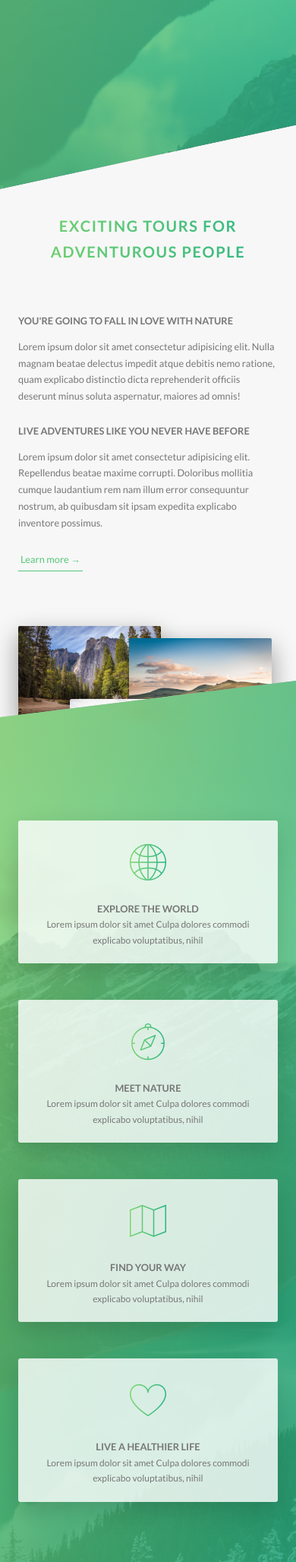
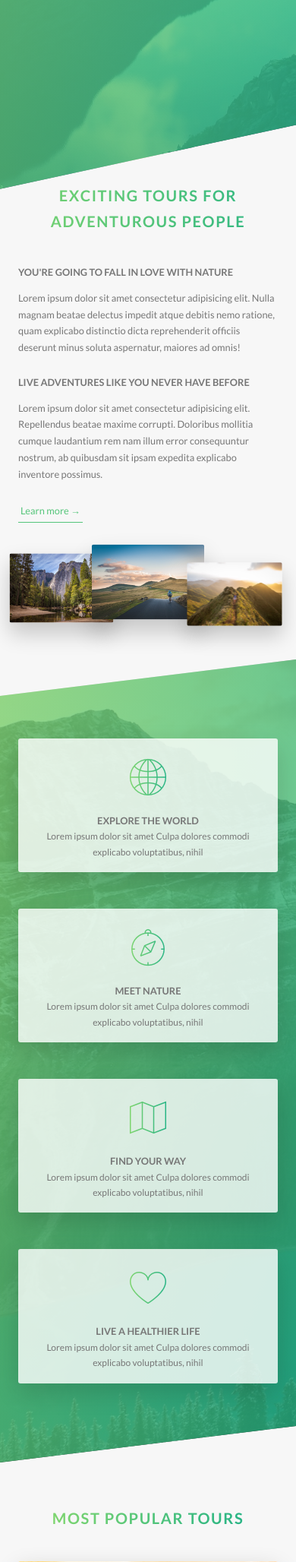
Before and after one commit to hanin77/Nature-tours-booking-landing-page, a PHP site: page / in a window 390 px wide. Shown: the part 553-2609 px from the top of the page at 76% size. Run offline with PHP 8.4, Linux system fonts and the light colour scheme.

Commit message:
added media queries for the layout,About and Features Sections

```diff
--- a/css/style.css
+++ b/css/style.css
@@ -136,9 +136,15 @@ body {
 
 .u-margin-bottom-medium {
   margin-bottom: 4rem !important; }
+  @media (max-width: 56.25em) {
+    .u-margin-bottom-medium {
+      margin-bottom: 3rem !important; } }
 
 .u-margin-bottom-big {
   margin-bottom: 8rem !important; }
+  @media (max-width: 56.25em) {
+    .u-margin-bottom-big {
+      margin-bottom: 5rem !important; } }
 
 .u-margin-top-hug {
   margin-top: 10rem !important; }
@@ -232,15 +238,34 @@ body {
     position: absolute;
     transition: all .5s;
     outline-offset: 2rem; }
+    @media (max-width: 56.25em) {
+      .composition__photo {
+        float: left;
+        position: relative;
+        width: 33.333333%;
+        box-shadow: 0 1.5rem 3rem rgba(0, 0, 0, 0.2); } }
     .composition__photo--p1 {
       left: 0;
       top: 3rem; }
+      @media (max-width: 56.25em) {
+        .composition__photo--p1 {
+          top: 0;
+          transform: scale(1.2); } }
     .composition__photo--p2 {
-      right: 1rem;
+      right: 0;
       top: 5rem; }
+      @media (max-width: 56.25em) {
+        .composition__photo--p2 {
+          top: -1rem;
+          transform: scale(1.3); } }
     .composition__photo--p3 {
       left: 20%;
       top: 15rem; }
+      @media (max-width: 56.25em) {
+        .composition__photo--p3 {
+          transform: scale(1.1);
+          top: 1rem;
+          left: 0; } }
     .composition__photo:hover {
       outline: 1.2rem solid #28b485;
       transform: scale(1.1) translateY(-0.9rem) translateX(-3.7rem);
@@ -257,6 +282,9 @@ body {
   border-radius: 3px;
   box-shadow: 0 1.5rem 4rem rgba(0, 0, 0, 0.15);
   transition: transform .3s; }
+  @media (max-width: 56.25em) {
+    .feature-box {
+      padding: 2rem; } }
   .feature-box__icon {
     font-size: 6rem;
     margin-bottom: .5rem;
@@ -265,6 +293,9 @@ body {
     background-clip: text;
     -webkit-background-clip: text;
     color: transparent; }
+    @media (max-width: 56.25em) {
+      .feature-box__icon {
+        margin: 0; } }
   .feature-box:hover {
     transform: scale(1.1) translateY(-1.5rem); }
 
@@ -567,28 +598,43 @@ body {
   background-color: #f7f7f7;
   padding: 25rem 0;
   margin-top: -20vh; }
+  @media (max-width: 56.25em) {
+    .section-about {
+      padding: 20rem 0; } }
 
 .section-features {
   padding: 20rem 0;
-  background-image: linear-gradient(to bottom right, rgba(126, 213, 111, 0.8), rgba(40, 180, 133, 0.8)), url("../img/nat-4.jpg");
+  background-image: linear-gradient(to right bottom, rgba(126, 213, 111, 0.8), rgba(40, 180, 133, 0.8)), url("../img/nat-4.jpg");
   background-size: cover;
-  background-position: top;
-  transform: skewY(-7deg) translateY(-10rem); }
+  transform: skewY(-7deg);
+  margin-top: -10rem; }
   .section-features > * {
     transform: skewY(7deg); }
+  @media (max-width: 56.25em) {
+    .section-features {
+      padding: 10rem 0; } }
 
 .section-tours {
   background-color: #f7f7f7;
   padding: 25rem 0 15rem 0;
-  margin-top: -15rem; }
+  margin-top: -10rem; }
+  @media (max-width: 56.25em) {
+    .section-tours {
+      padding: 20rem 0 10rem 0; } }
 
 .section-stories {
   position: relative;
   padding: 15rem 0; }
+  @media (max-width: 56.25em) {
+    .section-stories {
+      padding: 10rem 0; } }
 
 .section-book {
   padding: 15rem 0;
   background-image: linear-gradient(to right bottom, #7ed56f, #28b485); }
+  @media (max-width: 56.25em) {
+    .section-book {
+      padding: 10rem 0; } }
 
 .book {
   background-image: linear-gradient(105deg, rgba(255, 255, 255, 0.9) 0%, rgba(255, 255, 255, 0.9) 50%, transparent 50%), url(../img/nat-10.jpg);
@@ -676,6 +722,9 @@ body {
   .footer__logo-box {
     text-align: center;
     margin-bottom: 8rem; }
+    @media (max-width: 56.25em) {
+      .footer__logo-box {
+        margin-bottom: 6rem; } }
   .footer__logo {
     width: 15rem;
     height: auto; }
@@ -708,10 +757,11 @@ body {
     padding-top: 2rem;
     width: 80%;
     float: right; }
-    @media (max-width: 37em) {
+    @media (max-width: 56.25em) {
       .footer__copyright {
         width: 100%;
-        float: none; } }
+        float: none;
+        text-align: center; } }
 
 .navigation__checkbox {
   display: none; }
--- a/sass/base/_utilities.scss
+++ b/sass/base/_utilities.scss
@@ -8,14 +8,23 @@
 
 .u-margin-bottom-medium {
     margin-bottom: 4rem !important;
+
+    @include respond(tab-port) {
+        margin-bottom: 3rem !important;
+    }
 }
 
 .u-margin-bottom-big {
     margin-bottom: 8rem !important;
+
+    @include respond(tab-port) {
+        margin-bottom: 5rem !important;
+    }
 }
 
 .u-margin-top-hug {
     margin-top: 10rem !important;
+
 }
 
 .u-margin-top-big {
--- a/sass/components/_composition.scss
+++ b/sass/components/_composition.scss
@@ -8,20 +8,42 @@
         position: absolute;
         transition: all .5s;
         outline-offset: 2rem;
+        @include respond(tab-port) {
+            float: left;
+            position: relative;
+            width: 33.333333%;
+            box-shadow: 0 1.5rem 3rem rgba($color-black,.2);
 
+        }
         &--p1 {
             left: 0;
             top: 3rem;
+
+            @include respond(tab-port) {
+                top: 0;
+                transform: scale(1.2);
+            }
         }
 
         &--p2 {
-            right: 1rem;
+            right: 0;
             top: 5rem;
+
+            @include respond(tab-port) {
+                top: -1rem;
+                transform: scale(1.3);
+            }
 
         }
         &--p3 {
             left: 20%;
             top: 15rem;
+
+            @include respond(tab-port) {
+                transform: scale(1.1);
+                top: 1rem;
+                left: 0;
+            }
 
         }
         &:hover {
--- a/sass/components/feature-box.scss
+++ b/sass/components/feature-box.scss
@@ -6,6 +6,11 @@
     border-radius: 3px;
     box-shadow: 0 1.5rem 4rem rgba($color-black,.15);
     transition: transform .3s;
+
+    @include respond(tab-port) {
+        padding: 2rem;
+    }
+
     &__icon {
         font-size: 6rem;
         margin-bottom: .5rem;
@@ -14,6 +19,10 @@
         background-clip: text;
         -webkit-background-clip: text;
         color: transparent;
+
+        @include respond(tab-port) {
+            margin: 0;
+        }
     }
 
     &:hover {
--- a/sass/layout/footer.scss
+++ b/sass/layout/footer.scss
@@ -11,6 +11,10 @@
     &__logo-box {
         text-align: center;
         margin-bottom: 8rem;
+
+        @include respond(tab-port) {
+            margin-bottom: 6rem;
+        }
     }
 
     &__logo {
@@ -66,9 +70,10 @@
         width: 80%;
         float:right;
 
-        @include respond(phone) {
+        @include respond(tab-port) {
             width: 100%;
             float: none;
+            text-align: center;
         }
     }
 }
--- a/sass/pages/_home.scss
+++ b/sass/pages/_home.scss
@@ -2,17 +2,25 @@
     background-color: $color-grey-light-1;
     padding: 25rem 0;
     margin-top: -20vh;
+
+    @include respond(tab-port) {
+        padding: 20rem 0;
+    }
 }
 
 .section-features {
     padding: 20rem 0;
-    background-image: linear-gradient(to bottom right,rgba($color-primary-light, 0.8),rgba($color-primary-dark, 0.8)),
+    background-image: linear-gradient(to right bottom,rgba($color-primary-light, 0.8),rgba($color-primary-dark, 0.8)),
         url('../img/nat-4.jpg');
     background-size: cover;
-    background-position: top;
-    transform: skewY(-7deg) translateY(-10rem);
+    transform: skewY(-7deg);
+    margin-top: -10rem;
     & > *{
         transform: skewY(7deg);
+    }
+
+    @include respond(tab-port) {
+        padding: 10rem 0;
     }
 
 }
@@ -20,17 +28,29 @@
 .section-tours {
     background-color: $color-grey-light-1;
     padding: 25rem 0 15rem 0;
-    margin-top: -15rem;
+    margin-top: -10rem;
+
+    @include respond(tab-port) {
+        padding: 20rem 0 10rem 0;
+    }
 }
 
 .section-stories {
     position: relative;
     padding: 15rem 0;
+
+    @include respond(tab-port) {
+        padding: 10rem 0;
+    }
 }
 
 .section-book {
     padding: 15rem 0;
     background-image: linear-gradient(to right bottom, $color-primary-light, $color-primary-dark);
+
+    @include respond(tab-port) {
+        padding: 10rem 0;
+    }
 }
 
 .book {
```
